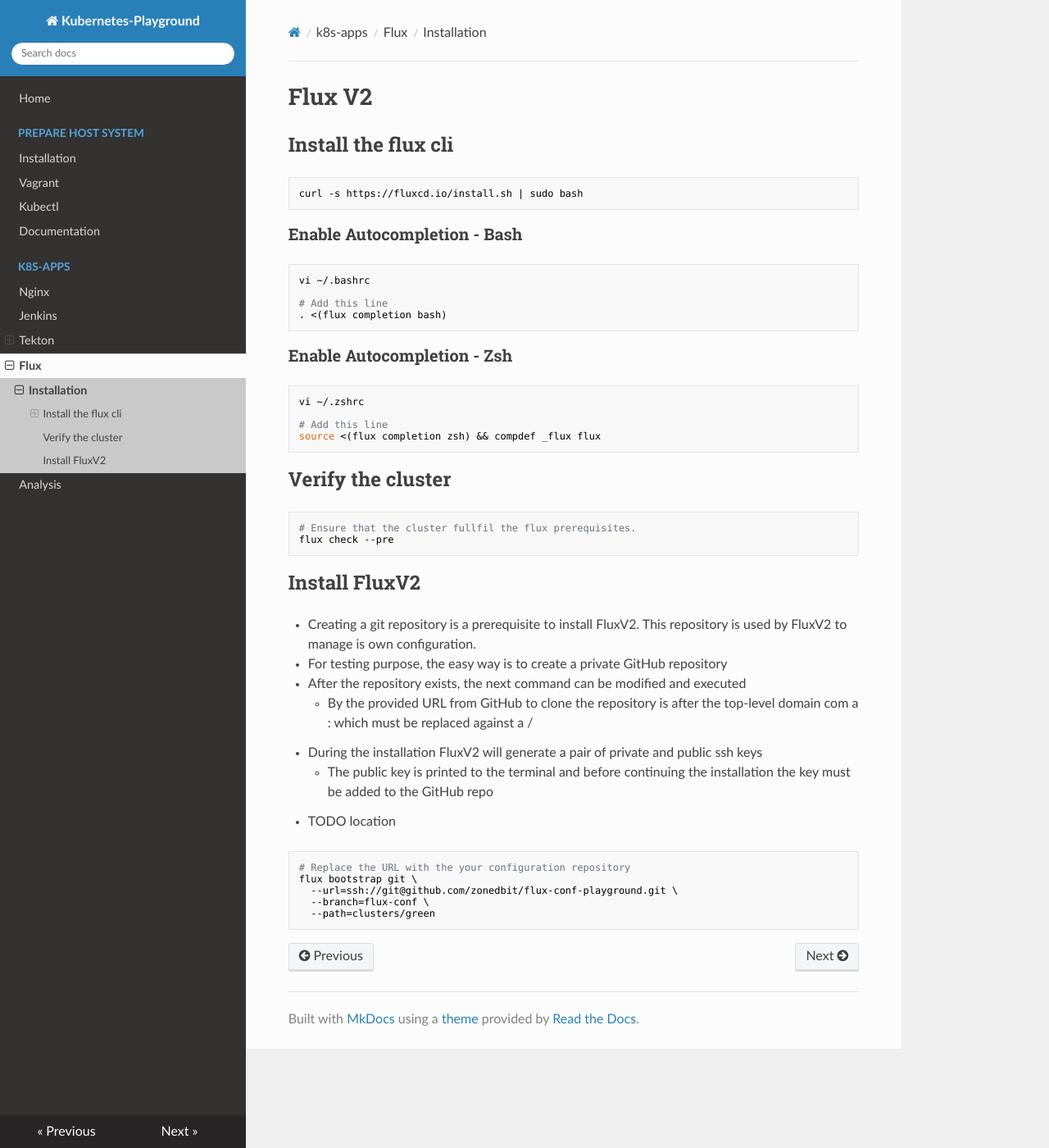
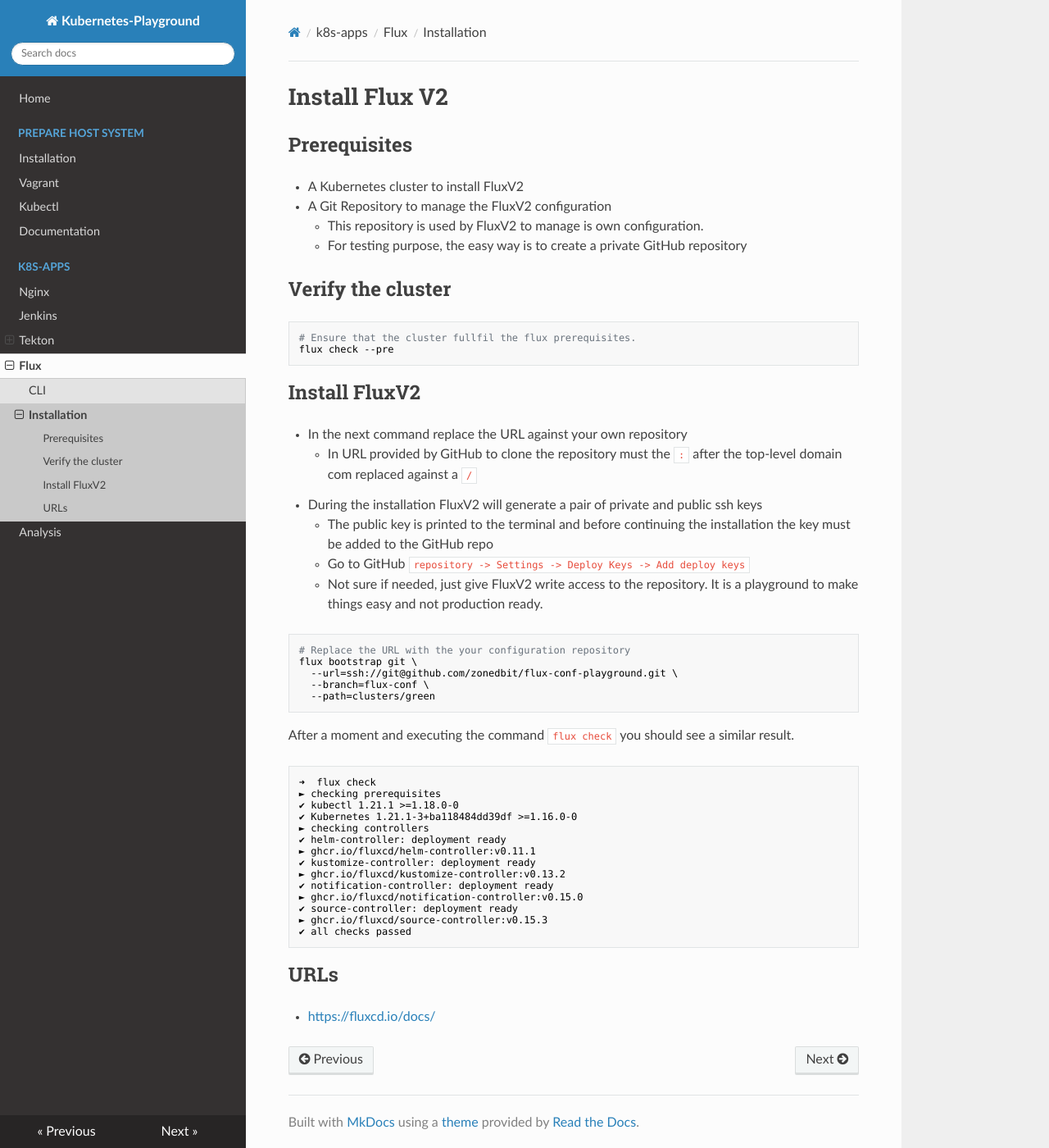
Before and after one commit to zonedbit/kubernetes-playground, an MkDocs documentation site: the page built from docs/k8s-apps/fluxv2/fluxv2-installation.md, in a window 1280 px wide and 1400 px high. Shown: the whole window at 82% size. Built offline with MkDocs 1.6.1, drawn with Linux system fonts in a browser that asks for light colours; nearby versions of some CDN libraries.

Commit message:
feature/fluxV2

````diff
--- a/docs/k8s-apps/fluxv2/fluxv2-installation.md
+++ b/docs/k8s-apps/fluxv2/fluxv2-installation.md
@@ -1,28 +1,11 @@
-# Flux V2
+# Install Flux V2
 
-## Install the flux cli
+## Prerequisites
 
-``` sh
-curl -s https://fluxcd.io/install.sh | sudo bash
-```
-
-### Enable Autocompletion - Bash
-
-``` sh
-vi ~/.bashrc
-
-# Add this line
-. <(flux completion bash)
-```
-
-### Enable Autocompletion - Zsh
-
-``` sh
-vi ~/.zshrc
-
-# Add this line
-source <(flux completion zsh) && compdef _flux flux
-```
+* A Kubernetes cluster to install FluxV2
+* A Git Repository to manage the FluxV2 configuration
+    * This repository is used by FluxV2 to manage is own configuration.
+    * For testing purpose, the easy way is to create a private GitHub repository
 
 ## Verify the cluster
 
@@ -33,16 +16,15 @@
 
 ## Install FluxV2
 
-* Creating a git repository is a prerequisite to install FluxV2. This repository is
-  used by FluxV2 to manage is own configuration.
-* For testing purpose, the easy way is to create a private GitHub repository
-* After the repository exists, the next command can be modified and executed
-    * By the provided URL from GitHub to clone the repository
-      is after the top-level domain com a : which must be replaced against a  /
+* In the next command replace the URL against your own repository
+    * In URL provided by GitHub to clone the repository
+      must the `:` after the top-level domain com replaced against a `/`
 * During the installation FluxV2 will generate a pair of private and public ssh keys
     * The public key is printed to the terminal and before continuing the installation
       the key must be added to the GitHub repo
-* TODO location
+    * Go to GitHub `repository -> Settings -> Deploy Keys -> Add deploy keys`
+    * Not sure if needed, just give FluxV2 write access to the repository. It is
+      a playground to make things easy and not production ready.
 
 ``` sh
 # Replace the URL with the your configuration repository
@@ -51,3 +33,27 @@
   --branch=flux-conf \
   --path=clusters/green
 ```
+
+After a moment and executing the command `flux check` you should
+see a similar result.
+
+``` sh
+➜  flux check
+► checking prerequisites
+✔ kubectl 1.21.1 >=1.18.0-0
+✔ Kubernetes 1.21.1-3+ba118484dd39df >=1.16.0-0
+► checking controllers
+✔ helm-controller: deployment ready
+► ghcr.io/fluxcd/helm-controller:v0.11.1
+✔ kustomize-controller: deployment ready
+► ghcr.io/fluxcd/kustomize-controller:v0.13.2
+✔ notification-controller: deployment ready
+► ghcr.io/fluxcd/notification-controller:v0.15.0
+✔ source-controller: deployment ready
+► ghcr.io/fluxcd/source-controller:v0.15.3
+✔ all checks passed
+```
+
+## URLs
+
+* <https://fluxcd.io/docs/>
--- a/mkdocs.yml
+++ b/mkdocs.yml
@@ -15,5 +15,6 @@
                             - Installation: k8s-apps/tekton/tekton-installation.md
                             - Pipeline: k8s-apps/tekton/tekton-pipeline.md
                   - Flux:
+                            - CLI: k8s-apps/fluxv2/fluxv2-cli.md
                             - Installation: k8s-apps/fluxv2/fluxv2-installation.md
         - Analysis: run-container-for-analysis.md
````
